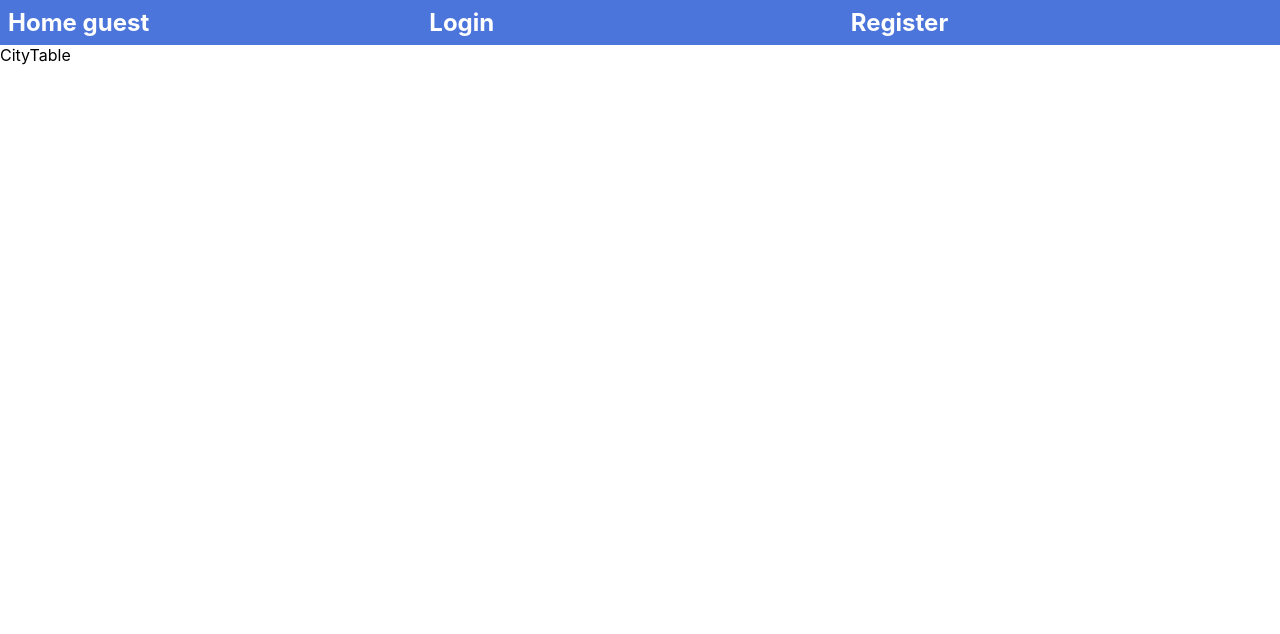
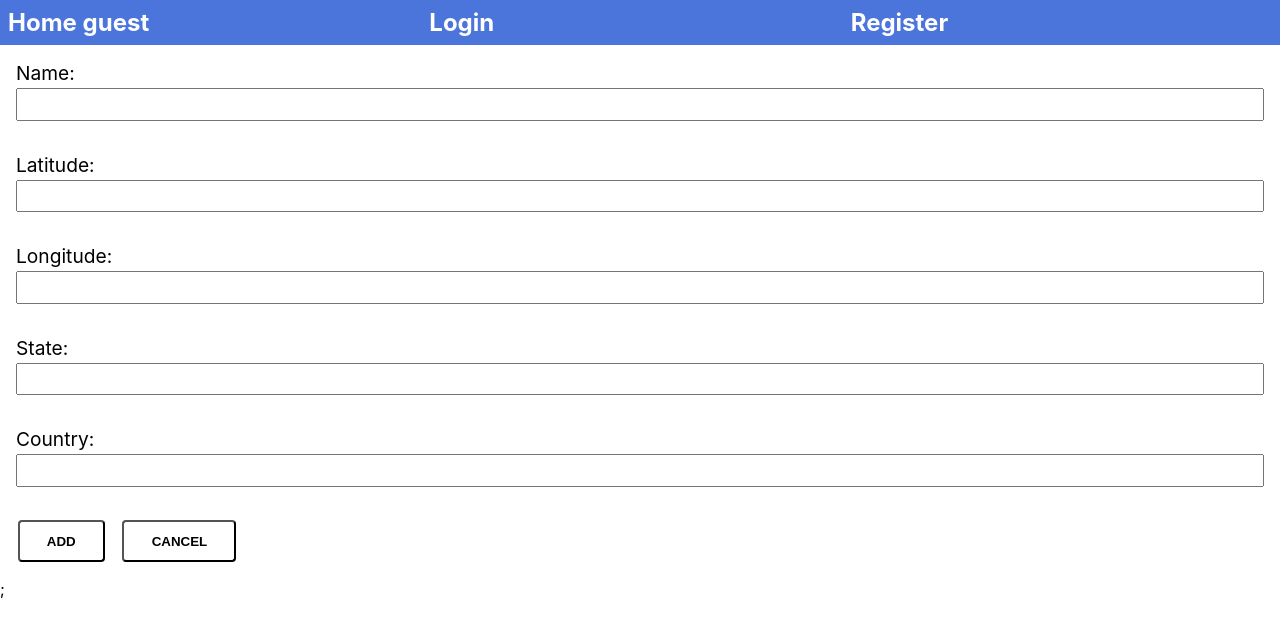
Before and after one commit to Atromat/solarwatch-api, a React (Vite) app in the folder SolarWatchFrontend/: page /CityTable in a window 1280 px wide. Shown: the top 634 px of the page. Built offline with nearby package versions, Linux system fonts and the light colour scheme; no server answers.

Commit message:
feat: add CityForm.jsx

```diff
--- /dev/null
+++ b/SolarWatchFrontend/src/Components/CityForm.jsx
@@ -0,0 +1,114 @@
+import React from 'react';
+import { useState } from 'react';
+
+function CityForm({url, city}) {
+  const [name, setName] = useState(city?.name ?? "");
+  const [latitude, setLatitude] = useState(city?.latitude ?? "");
+  const [longitude, setLongitude] = useState(city?.longitude ?? "");
+  const [state, setState] = useState(city?.state ?? "");
+  const [country, setCountry] = useState(city?.country ?? "");
+  const [loading, setLoading] = useState(false);
+
+  async function fetchPostCity() {
+    try {
+      const res = await fetch(`${url}SolarWatch/PostCity?name=${name}&latitude=${latitude}&longitude=${longitude}&state=${state}&country=${country}`, {
+        method: "POST",
+        credentials: 'include',
+        headers: {
+          "Content-Type": "application/json",
+           }
+      });
+
+      if (!res.ok) {
+        throw new Error(`HTTP error! status: ${res.status}`);
+      }
+    }
+    catch (error) {
+      throw error
+    }
+  }
+
+  async function onSubmit(e) {
+    setLoading(true);
+    e.preventDefault();
+    await fetchPostCity();
+    setLoading(false);
+  }
+
+  async function onCancel(e) {
+    e.preventDefault();
+    setName("");
+    setLatitude("");
+    setLongitude("");
+    setState("");
+    setCountry("");
+  }
+
+  return (
+    <div>
+      <form className="EmployeeForm" onSubmit={e => onSubmit(e)}>
+        <div className="control">
+          <label htmlFor="name">Name:</label>
+          <input
+            value={name}
+            onChange={(e) => setName(e.target.value)}
+            name="name"
+            id="name"
+          />
+        </div>
+
+        <div className="control">
+          <label htmlFor="latitude">Latitude:</label>
+          <input
+            value={latitude}
+            onChange={(e) => setLatitude(e.target.value)}
+            name="latitude"
+            id="latitude"
+          />
+        </div>
+
+        <div className="control">
+          <label htmlFor="longitude">Longitude:</label>
+          <input
+            value={longitude}
+            onChange={(e) => setLongitude(e.target.value)}
+            name="longitude"
+            id="longitude"
+          />
+        </div>
+
+        <div className="control">
+          <label htmlFor="state">State:</label>
+          <input
+            value={state}
+            onChange={(e) => setState(e.target.value)}
+            name="state"
+            id="state"
+          />
+        </div>
+
+        <div className="control">
+          <label htmlFor="country">Country:</label>
+          <input
+            value={country}
+            onChange={(e) => setCountry(e.target.value)}
+            name="country"
+            id="country"
+          />
+        </div>
+
+        <div className="buttons">
+          <button type="submit" disabled={loading}>
+            Add
+          </button>
+
+          <button type="button" onClick={onCancel}>
+            Cancel
+          </button>
+        </div>
+      </form>
+    </div>
+  )
+}
+
+export default CityForm
--- a/SolarWatchFrontend/src/Pages/CityTable.jsx
+++ b/SolarWatchFrontend/src/Pages/CityTable.jsx
@@ -1,8 +1,11 @@
-import React from 'react'
+import React from 'react';
+import CityForm from '../Components/CityForm';
 
-function CityTable() {
+function CityTable({url}) {
   return (
-    <div>CityTable</div>
+    <div>
+      <CityForm url={url} />;
+    </div>
   )
 }
 
```
Also changed, not shown: SolarWatchFrontend/src/App.jsx (+3 -4 lines).
